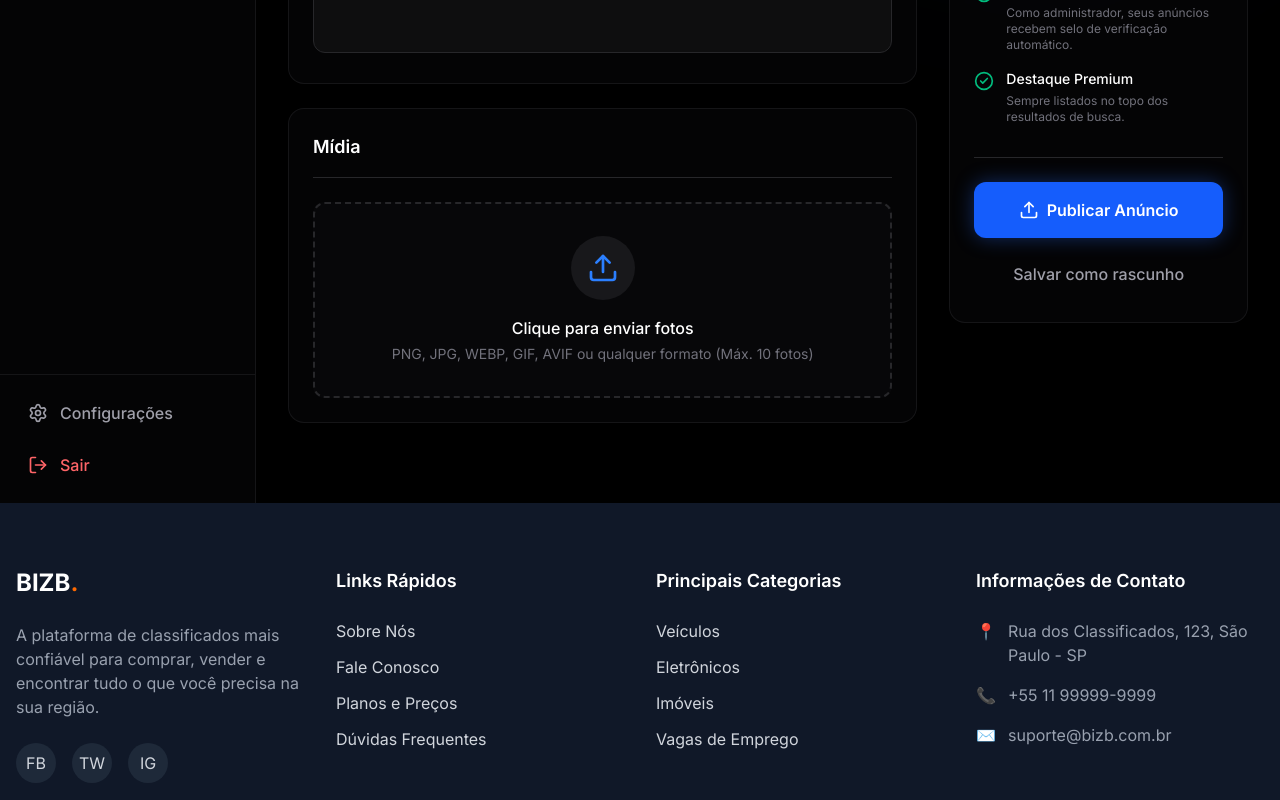
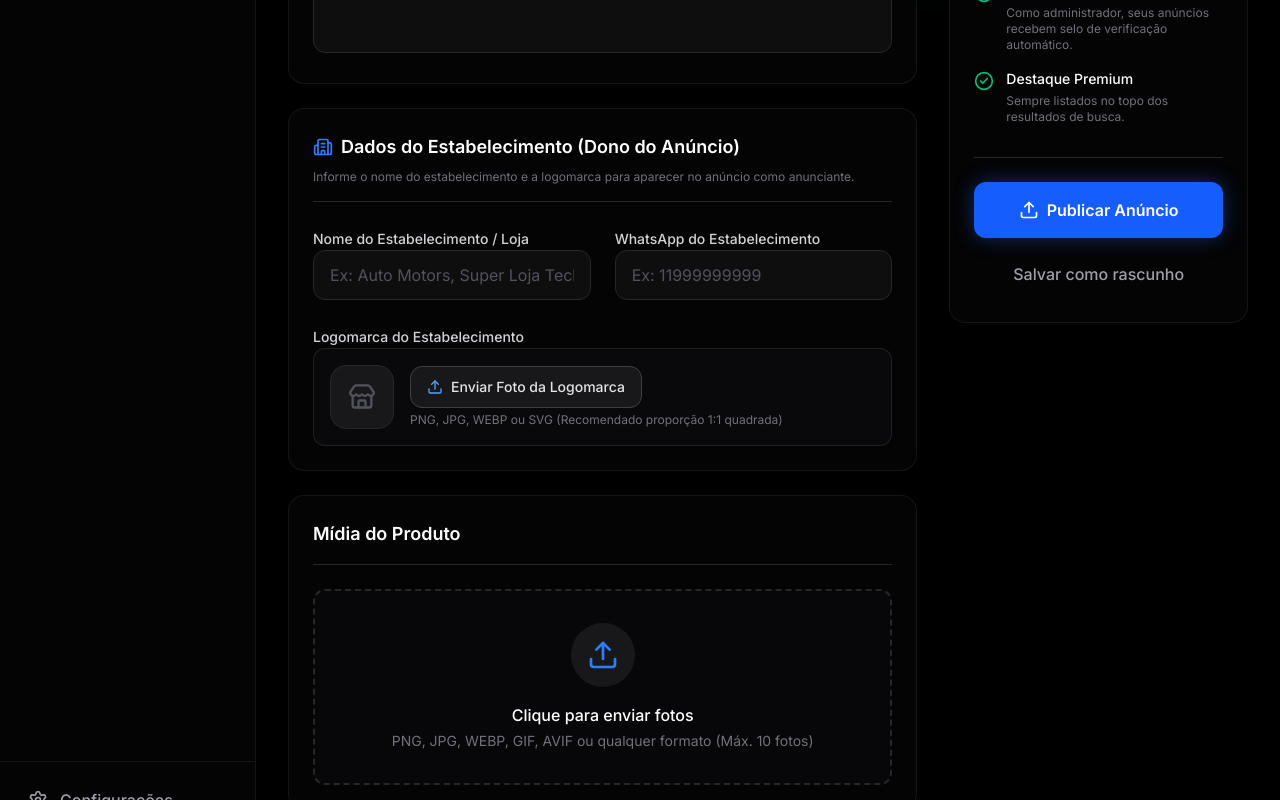
Before and after one commit to gibaoliver/Bizb2, a Next.js app: page /admin/novo-anuncio in a window 1280 px wide. Shown: the part 680-1480 px from the top of the page. Built offline with nearby package versions, Linux system fonts and the light colour scheme.

Commit message:
feat: adicionar nome e upload de logomarca do estabelecimento dono do anuncio

```diff
--- a/src/app/admin/novo-anuncio/actions.ts
+++ b/src/app/admin/novo-anuncio/actions.ts
@@ -74,10 +74,43 @@ export async function createAnuncio(formData: FormData) {
     fotoUrls.push(publicUrl)
   }
 
-  // Salvar no banco de dados
-  const { error: insertError } = await supabase
-    .from('anuncios')
-    .insert({
+  // Upload opcional da logomarca do estabelecimento
+  const nomeEstabelecimento = (formData.get('nome_estabelecimento') as string)?.trim() || null
+  const whatsappEstabelecimento = (formData.get('whatsapp_estabelecimento') as string)?.trim() || null
+  const logoFile = formData.get('logo_estabelecimento') as File | null
+  let logoUrl: string | null = null
+
+  if (logoFile && logoFile.size > 0) {
+    const originalExt = logoFile.name.split('.').pop()?.toLowerCase() || 'png'
+    const cleanExt = originalExt.replace(/[^a-z0-9]/gi, '')
+    const logoFileName = `logos/${user.id}/${Date.now()}-${Math.random().toString(36).substring(7)}.${cleanExt}`
+
+    const mimeType = logoFile.type || (
+      cleanExt === 'png' ? 'image/png' :
+      cleanExt === 'webp' ? 'image/webp' :
+      cleanExt === 'svg' ? 'image/svg+xml' :
+      'image/jpeg'
+    )
+
+    const { error: logoUploadError } = await supabase.storage
+      .from('imagens_anuncios')
+      .upload(logoFileName, logoFile, {
+        contentType: mimeType,
+        upsert: true
+      })
+
+    if (!logoUploadError) {
+      const { data: { publicUrl } } = supabase.storage
+        .from('imagens_anuncios')
+        .getPublicUrl(logoFileName)
+      logoUrl = publicUrl
+    } else {
+      console.warn('Aviso: Não foi possível subir a logomarca:', logoUploadError)
+    }
+  }
+
+  // Salvar no banco de dados com dados do estabelecimento
+  const baseData = {
     autor_id: user.id,
     titulo,
     categoria,
@@ -87,12 +120,28 @@ export async function createAnuncio(formData: FormData) {
     negociavel,
     localizacao,
     status,
-      fotos: fotoUrls
+    fotos: fotoUrls,
+  }
+
+  let { error: insertError } = await supabase
+    .from('anuncios')
+    .insert({
+      ...baseData,
+      nome_estabelecimento: nomeEstabelecimento,
+      logo_estabelecimento: logoUrl,
+      whatsapp_estabelecimento: whatsappEstabelecimento,
     })
+
+  // Se a tabela ainda não tiver as colunas criadas no banco, fallback gracioso
+  if (insertError && insertError.message?.includes('column')) {
+    console.warn('Tentando fallback sem colunas novas de estabelecimento...')
+    const fallbackRes = await supabase.from('anuncios').insert(baseData)
+    insertError = fallbackRes.error
+  }
 
   if (insertError) {
     console.error('Erro ao salvar anúncio:', insertError)
-    return { error: 'Erro ao salvar o anúncio no banco de dados.' }
+    return { error: `Erro ao salvar o anúncio: ${insertError.message}` }
   }
 
   revalidatePath('/admin/anuncios')
--- a/src/app/admin/novo-anuncio/page.tsx
+++ b/src/app/admin/novo-anuncio/page.tsx
@@ -1,6 +1,6 @@
 'use client'
 
-import { Upload, Plus, Image as ImageIcon, CheckCircle2, Loader2, X } from "lucide-react";
+import { Upload, Plus, Image as ImageIcon, CheckCircle2, Loader2, X, Building2, Store } from "lucide-react";
 import { useState, useTransition, useRef } from "react";
 import { createAnuncio } from "./actions";
 import Image from "next/image";
@@ -9,10 +9,30 @@ export default function NovoAnuncio() {
   const [isPending, startTransition] = useTransition();
   const [error, setError] = useState<string | null>(null);
 
-  // Imagens
+  // Imagens do Produto
   const [files, setFiles] = useState<File[]>([]);
   const [previews, setPreviews] = useState<string[]>([]);
   const fileInputRef = useRef<HTMLInputElement>(null);
+
+  // Logomarca do Estabelecimento
+  const [logoFile, setLogoFile] = useState<File | null>(null);
+  const [logoPreview, setLogoPreview] = useState<string | null>(null);
+  const logoInputRef = useRef<HTMLInputElement>(null);
+
+  const handleLogoChange = (e: React.ChangeEvent<HTMLInputElement>) => {
+    if (e.target.files && e.target.files[0]) {
+      const file = e.target.files[0];
+      setLogoFile(file);
+      setLogoPreview(URL.createObjectURL(file));
+    }
+  };
+
+  const removeLogo = () => {
+    if (logoPreview) URL.revokeObjectURL(logoPreview);
+    setLogoFile(null);
+    setLogoPreview(null);
+    if (logoInputRef.current) logoInputRef.current.value = '';
+  };
 
   const handleFileChange = (e: React.ChangeEvent<HTMLInputElement>) => {
     if (e.target.files && e.target.files.length > 0) {
@@ -42,6 +62,11 @@ export default function NovoAnuncio() {
 
     const formData = new FormData(e.currentTarget);
     formData.append('status', status);
+
+    // Adicionar a logo se selecionada
+    if (logoFile) {
+      formData.set('logo_estabelecimento', logoFile);
+    }
 
     // Adicionar as fotos
     files.forEach(file => {
@@ -132,8 +157,85 @@ export default function NovoAnuncio() {
             </div>
           </div>
 
+          {/* Dados do Estabelecimento / Dono do Anúncio */}
           <div className="bg-zinc-950/50 backdrop-blur-xl border border-zinc-800/50 p-6 rounded-2xl">
-            <h3 className="text-lg font-semibold text-white mb-6 border-b border-zinc-800 pb-4">Mídia</h3>
+            <h3 className="text-lg font-semibold text-white mb-2 flex items-center gap-2">
+              <Building2 className="h-5 w-5 text-blue-500" />
+              Dados do Estabelecimento (Dono do Anúncio)
+            </h3>
+            <p className="text-zinc-500 text-xs mb-6 border-b border-zinc-800 pb-4">
+              Informe o nome do estabelecimento e a logomarca para aparecer no anúncio como anunciante.
+            </p>
+
+            <div className="space-y-6">
+              <div className="grid grid-cols-1 sm:grid-cols-2 gap-6">
+                <div className="space-y-2">
+                  <label className="text-sm font-medium text-zinc-300">Nome do Estabelecimento / Loja</label>
+                  <input
+                    type="text"
+                    name="nome_estabelecimento"
+                    placeholder="Ex: Auto Motors, Super Loja Tech..."
+                    className="w-full px-4 py-3 bg-zinc-900/50 border border-zinc-800 rounded-xl text-white placeholder:text-zinc-600 focus:outline-none focus:ring-2 focus:ring-blue-500/50 focus:border-blue-500 transition-all"
+                  />
+                </div>
+
+                <div className="space-y-2">
+                  <label className="text-sm font-medium text-zinc-300">WhatsApp do Estabelecimento</label>
+                  <input
+                    type="text"
+                    name="whatsapp_estabelecimento"
+                    placeholder="Ex: 11999999999"
+                    className="w-full px-4 py-3 bg-zinc-900/50 border border-zinc-800 rounded-xl text-white placeholder:text-zinc-600 focus:outline-none focus:ring-2 focus:ring-blue-500/50 focus:border-blue-500 transition-all"
+                  />
+                </div>
+              </div>
+
+              {/* Upload da Logomarca */}
+              <div className="space-y-2">
+                <label className="text-sm font-medium text-zinc-300">Logomarca do Estabelecimento</label>
+                <div className="flex items-center gap-4 bg-zinc-900/30 p-4 rounded-xl border border-zinc-800/80">
+                  {logoPreview ? (
+                    <div className="relative w-16 h-16 rounded-2xl overflow-hidden border-2 border-blue-500/50 bg-zinc-900 shrink-0 shadow-sm">
+                      <img src={logoPreview} alt="Logo Preview" className="w-full h-full object-cover" />
+                      <button
+                        type="button"
+                        onClick={removeLogo}
+                        className="absolute top-1 right-1 bg-red-500 text-white rounded-full p-0.5 hover:bg-red-600 transition-colors shadow-xs"
+                      >
+                        <X className="h-3 w-3" />
+                      </button>
+                    </div>
+                  ) : (
+                    <div className="w-16 h-16 rounded-2xl bg-zinc-900 border border-zinc-800 flex items-center justify-center text-zinc-500 shrink-0">
+                      <Store className="h-7 w-7 text-zinc-600" />
+                    </div>
+                  )}
+
+                  <div className="flex-grow space-y-1">
+                    <input
+                      type="file"
+                      accept="image/*, .png, .jpg, .jpeg, .webp, .svg"
+                      ref={logoInputRef}
+                      onChange={handleLogoChange}
+                      className="hidden"
+                    />
+                    <button
+                      type="button"
+                      onClick={() => logoInputRef.current?.click()}
+                      className="bg-zinc-900 hover:bg-zinc-800 border border-zinc-700 text-zinc-200 text-sm font-medium px-4 py-2.5 rounded-xl transition-colors flex items-center gap-2 cursor-pointer shadow-xs"
+                    >
+                      <Upload className="h-4 w-4 text-blue-400" />
+                      {logoPreview ? 'Trocar Logomarca' : 'Enviar Foto da Logomarca'}
+                    </button>
+                    <p className="text-xs text-zinc-500">PNG, JPG, WEBP ou SVG (Recomendado proporção 1:1 quadrada)</p>
+                  </div>
+                </div>
+              </div>
+            </div>
+          </div>
+
+          <div className="bg-zinc-950/50 backdrop-blur-xl border border-zinc-800/50 p-6 rounded-2xl">
+            <h3 className="text-lg font-semibold text-white mb-6 border-b border-zinc-800 pb-4">Mídia do Produto</h3>
 
             <input
               type="file"
--- a/src/app/anuncios/[id]/page.tsx
+++ b/src/app/anuncios/[id]/page.tsx
@@ -54,8 +54,9 @@ export default async function AdDetailsPage({ params }: { params: Promise<{ id:
       }),
       description: dbAd.descricao,
       seller: {
-        name: 'Super Admin Bizb',
-        phone: '+55 11 99999-9999',
+        name: dbAd.nome_estabelecimento || 'Super Admin Bizb',
+        logo: dbAd.logo_estabelecimento || null,
+        phone: dbAd.whatsapp_estabelecimento || '+55 11 99999-9999',
         email: 'suporte@bizb.com.br',
         verified: true,
       }
@@ -244,7 +245,7 @@ export default async function AdDetailsPage({ params }: { params: Promise<{ id:
 
               {/* Botão de WhatsApp em Destaque */}
               <a
-                href={`https://wa.me/5511999999999?text=${whatsappMessage}`}
+                href={`https://wa.me/${((ad.seller?.phone || '5511999999999').replace(/\D/g, '').startsWith('55') ? (ad.seller?.phone || '5511999999999').replace(/\D/g, '') : `55${(ad.seller?.phone || '5511999999999').replace(/\D/g, '')}`)}?text=${whatsappMessage}`}
                 target="_blank"
                 rel="noopener noreferrer"
                 className="w-full bg-emerald-600 hover:bg-emerald-500 text-white font-bold py-3.5 px-5 rounded-2xl transition-all shadow-[0_4px_16px_rgba(16,185,129,0.25)] hover:shadow-[0_6px_20px_rgba(16,185,129,0.35)] flex items-center justify-center gap-2.5 text-base group cursor-pointer"
@@ -254,25 +255,35 @@ export default async function AdDetailsPage({ params }: { params: Promise<{ id:
               </a>
 
               <div className="text-center">
-                <span className="text-xs text-slate-400">Resposta rápida e contato direto</span>
+                <span className="text-xs text-slate-400">Resposta rápida e contato direto com a loja</span>
               </div>
 
               {/* Vendedor Info */}
               <div className="pt-5 border-t border-slate-100 space-y-3">
                 <span className="text-xs font-semibold text-slate-400 uppercase tracking-wider block">
-                  Anunciante
+                  Estabelecimento / Anunciante
                 </span>
 
-                <div className="flex items-center gap-3">
-                  <div className="w-12 h-12 rounded-2xl bg-blue-600 text-white font-bold flex items-center justify-center text-lg shadow-xs">
-                    {ad.seller?.name?.charAt(0) || 'B'}
-                  </div>
-                  <div>
-                    <div className="font-bold text-slate-900 flex items-center gap-1.5">
-                      {ad.seller?.name || 'Classificados Bizb'}
-                      <BadgeCheck className="w-4 h-4 text-blue-600" />
+                <div className="flex items-center gap-3.5">
+                  {ad.seller?.logo ? (
+                    <div className="w-14 h-14 rounded-2xl overflow-hidden border border-slate-200 bg-white shadow-xs shrink-0 flex items-center justify-center">
+                      <img
+                        src={ad.seller.logo}
+                        alt={ad.seller.name}
+                        className="w-full h-full object-cover"
+                      />
                     </div>
-                    <span className="text-xs text-slate-500 font-medium">Conta Verificada</span>
+                  ) : (
+                    <div className="w-14 h-14 rounded-2xl bg-gradient-to-br from-blue-600 to-blue-700 text-white font-bold flex items-center justify-center text-xl shadow-xs shrink-0">
+                      {ad.seller?.name?.charAt(0) || 'B'}
+                    </div>
+                  )}
+                  <div className="min-w-0">
+                    <div className="font-bold text-slate-900 flex items-center gap-1.5 truncate">
+                      <span className="truncate">{ad.seller?.name || 'Classificados Bizb'}</span>
+                      <BadgeCheck className="w-4 h-4 text-blue-600 shrink-0" />
+                    </div>
+                    <span className="text-xs text-slate-500 font-medium block">Estabelecimento Verificado</span>
                   </div>
                 </div>
               </div>
```
Also changed, not shown: 1 other file (tests, documents, lock files or other folders). Lines whose indentation alone changed are shown as unchanged.
